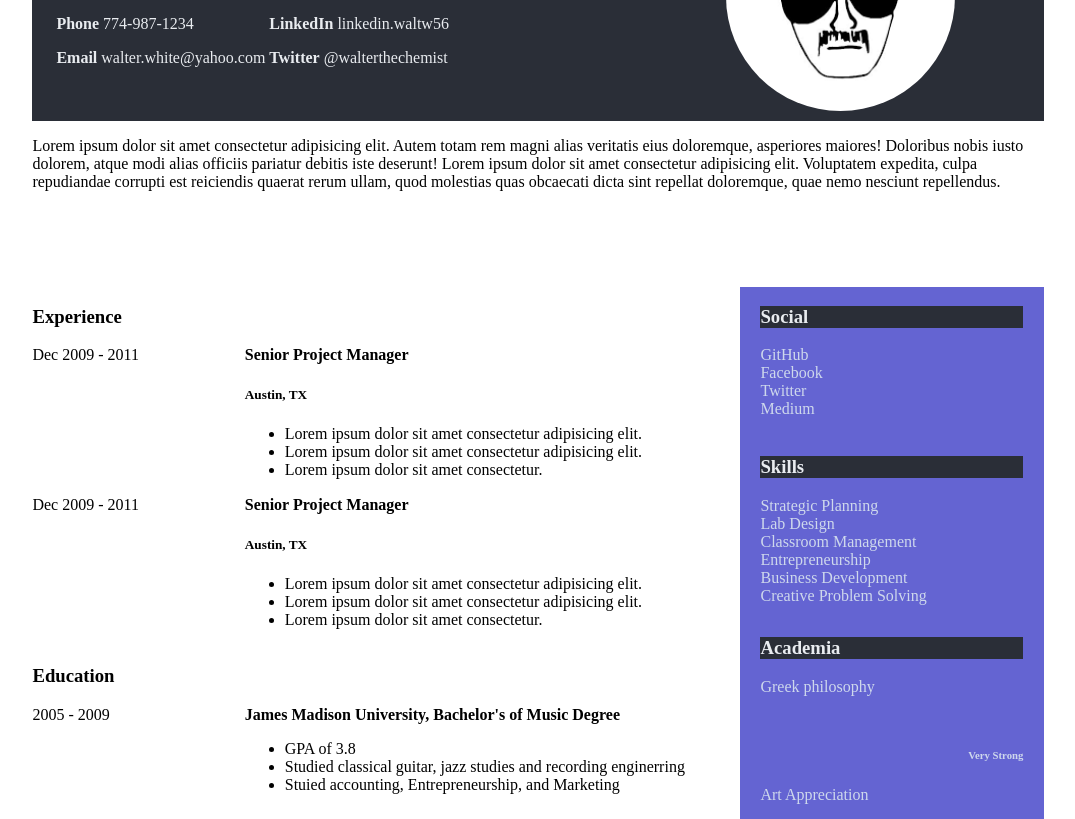
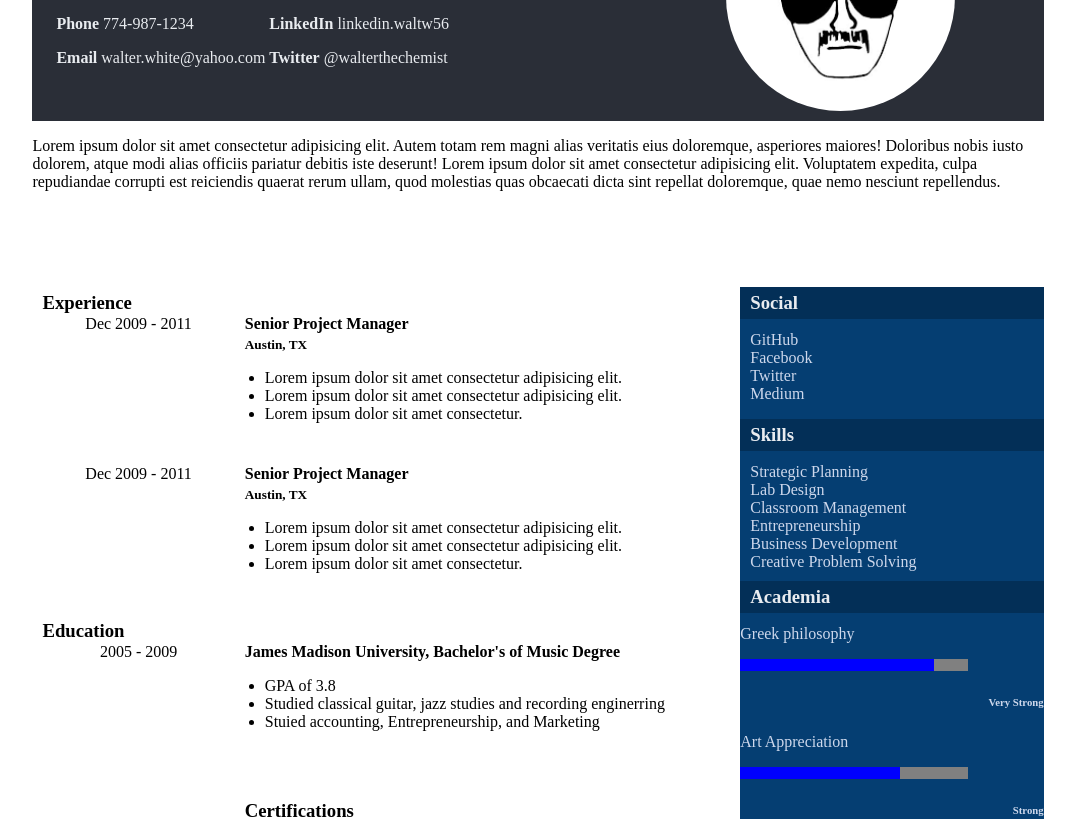
Before and after one commit to pat-white-code/ACA_web101_patrick_white, a plain HTML site: page src/wireframes/resume.html in a window 1280 px wide. Shown: the part 137-956 px from the top of the page, without its empty margins (102-1177 px from the left). Drawn offline with Linux system fonts and the light colour scheme.

Commit message:
creates new blue color scheme. edits padding

```diff
--- a/src/wireframes/resume-styles.css
+++ b/src/wireframes/resume-styles.css
@@ -1,8 +1,8 @@
 :root {
   --my-white: rgb(233, 236, 240);
-  --my-gray: rgb(42, 46, 55);
+  --sidebar-header: rgb(3, 47, 87);
   --my-white-blue: rgb(206, 216, 236);
-  --my-purple-blue: rgb(100,100,210);
+  --sidebar-main: rgb(5, 62, 114);
 }
 
 *{
@@ -10,13 +10,47 @@
   /* border: 1px red solid; */
 }
 
+h3 {
+  margin-block-start: 0;
+  padding: 5px 0px 5px 10px;
+}
+
 h4 {
   margin-block-start: 0;
   margin-block-end: 0;
 }
 
+h5 {
+  margin-block-start: 0.3em;
+  margin-block-end: 0em;
+}
+
+ul {
+  padding-inline-start: 20px;
+}
+
+.section-header {
+  background-color: var(--my-gray);
+  height: 28px;
+  color: var(--my-white);
+}
+
+.experience-column .section-header {
+  color: black;
+}
+
+.personal-column {
+  /* background-color: aqua; */
+  float:right;
+  height: 60%;
+  width: 30%;
+  color: rgb(206, 216, 236);
+  background-color: var(--sidebar-main);
+}
+
 .personal-column li {
   list-style: none;
+  padding-left: 10px;
 }
 
 .personal-column ul {
@@ -24,7 +58,7 @@ h4 {
 }
 
 .personal-column h3 {
-  background-color: var(--my-gray);
+  background-color: var(--sidebar-header);
   color: var(--my-white);
 }
 
@@ -87,7 +121,9 @@ h4 {
 
 .job-dates, .education-dates, .certification-date {
   float:left;
+  height:100%;
   width: 30%;
+  text-align: center;
   /* background-color: blueviolet; */
 }
 
@@ -95,16 +131,6 @@ h4 {
   float: right;
   width: 70%;
   /* background-color: aquamarine; */
-}
-
-.personal-column {
-  /* background-color: aqua; */
-  float:right;
-  height: 60%;
-  width: 30%;
-  color: rgb(206, 216, 236);
-  background-color: rgb(100,100,210);
-  padding: 0 2% 0 2%;
 }
 
 /* TODO: YOU MAY WANT TO GET RID OF PADDING AND USE PADDING ON INDIVIDUAL SECTIONS. CREATE DIVS AROUND EVERY H3 */
@@ -116,17 +142,16 @@ h4 {
 
 .skills {
   height: 27%;
-  /* background-color: antiquewhite; */
 }
 
 .skill-bar {
-  /* background-color: grey; */
+  background-color: grey;
   width: 75%;
   height: 12px;
 }
 
 .skill {
-  /* background-color: blue; */
+  background-color: blue;
   display: inline-block;
   height: 100%;
 }
--- a/src/wireframes/resume.html
+++ b/src/wireframes/resume.html
@@ -32,7 +32,11 @@
         </p>
       </div>
       <div class="experience-column">
+        <div class="section-header">
+          <div class="section-header">
             <h3>Experience</h3>
+          </div>
+        </div>
         <div class="job-holder">
           <div class="job-dates">
             Dec 2009 - 2011
@@ -74,7 +78,9 @@
             </div>
           </div>
           <section class="education-holder">
+            <div class="section-header">
               <h3>Education</h3>
+            </div>
             <div class="education-dates">
               2005 - 2009
             </div>
@@ -90,9 +96,10 @@
             </div>
           </section>
           <section class="certifications">
-            <h3>
-              Certifications
-            </h3>
+
+            <div class="section-header">
+              <h3>Certifications</h3>
+            </div>
             <div class="certification-holder">
               <div class="certification-date">
                 2009 - 2011
@@ -121,7 +128,9 @@
       </div>
       <div class="personal-column">
         <section class="social">
+          <div class="section-header">
             <h3>Social</h3>
+          </div>
           <ul>
             <li class="social-link">GitHub</li>
             <li class="social-link">Facebook</li>
@@ -130,7 +139,9 @@
           </ul>
         </section>
         <section class="skills">
+          <div class="section-header">
             <h3>Skills</h3>
+          </div>
           <ul>
             <li class="skill-item">Strategic Planning</li>
             <li class="skill-item">Lab Design</li>
@@ -141,7 +152,9 @@
           </ul>
         </section>
         <section class="languages">
+          <div class="section-header">
             <h3>Academia</h3>
+          </div>
           <div class="skill-container">
             <p>Greek philosophy</p>
             <div class="skill-bar">
@@ -168,7 +181,7 @@
           </div>
 
         </section>
-      </div>
+      </div.>
     </div>
   </div>
 
```
Lines whose indentation alone changed are shown as unchanged.
